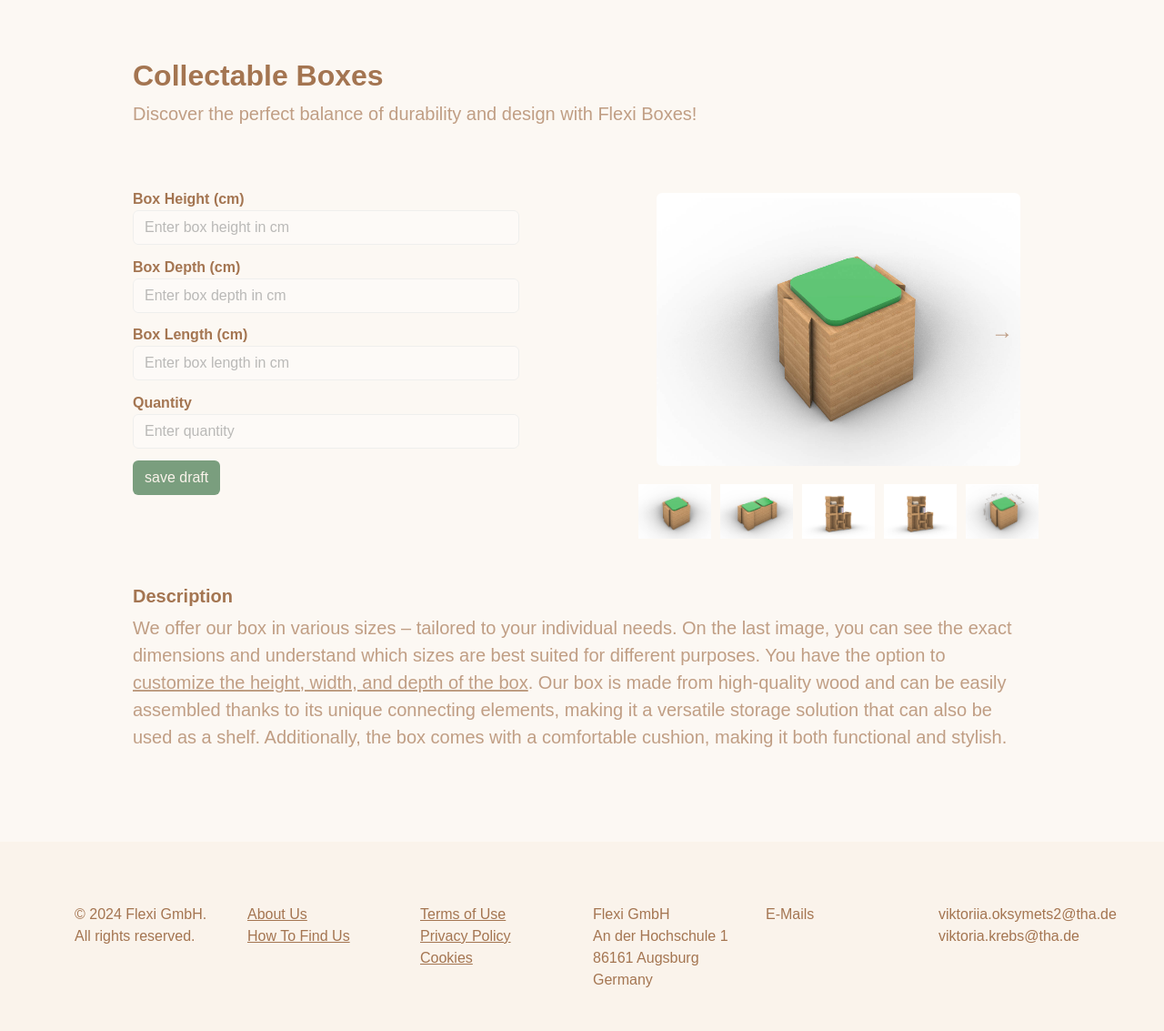
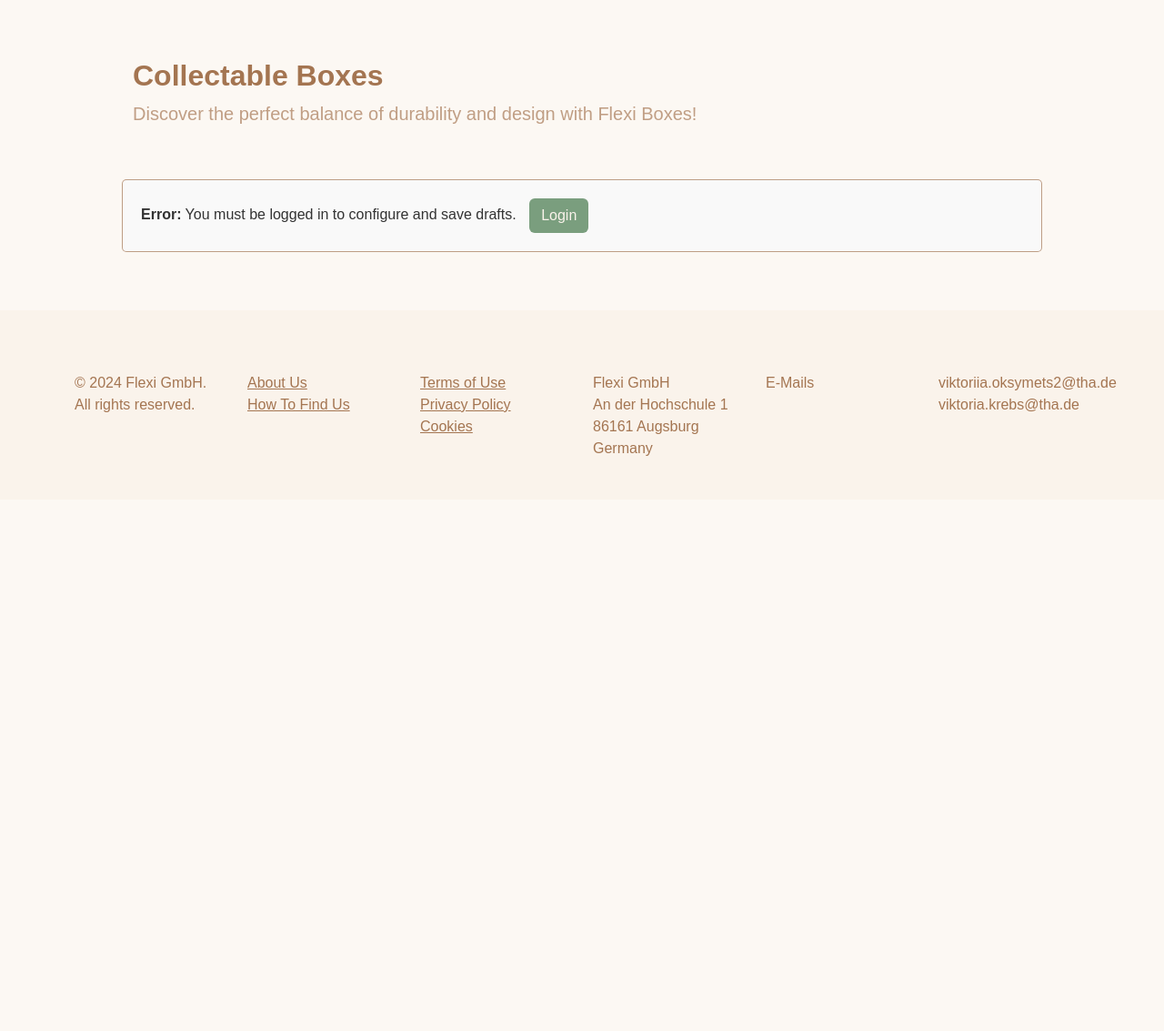
Before and after one commit to oksymetz/flexi, a Django app: page /product/box/ in a window 1280 px wide. Shown: the part 91-1224 px from the top of the page at 91% size. After the commit the page ends 592 px from the top, so only its background shows below. Run offline with Django 4.2, Linux system fonts and the light colour scheme.

Commit message:
user authentication for saving drafts/box

```diff
--- a/configurator/product/templates/product/box.html
+++ b/configurator/product/templates/product/box.html
@@ -3,18 +3,20 @@
 {% load static %}
 
 <div class="container" style="padding: 5%;">
-    <div class="container" style="padding-bottom: 2%; text-align: left; ">
+    <div class="container" style="padding-bottom: 2%; text-align: left;">
         <h2 class="h2" style="font-size: 32px;">Collectable Boxes</h2>
         <p style="font-size: 20px; color: #a47551af;">
             Discover the perfect balance of durability and design with Flexi Boxes!
         </p>
     </div>
 
-
+    {% if user.is_authenticated %}
+    <!-- If the user is logged in, show the form -->
     <div class="container" style="display: flex; justify-content: space-between; padding-top: 3%; padding-bottom: 5%;">
         <div class="col-6" style="max-width: 48%; padding-right: 5%;">
             <!-- Form Section -->
             <form action="{% url 'product:box' %}" method="post" name="box_draft" id="box">
+                {% csrf_token %}
                 <div class="form-group">
                     <label for="box_height"><strong>Box Height (cm)</strong></label>
                     <input type="number" class="form-control" name="box_height" placeholder="Enter box height in cm"
@@ -35,89 +37,19 @@
                     <input type="number" class="form-control" name="quantity" placeholder="Enter quantity" required
                            min="1">
                 </div>
-                <button type="submit" value="Submit" class="btn btn-save">save draft</button>
+                <button type="submit" value="Submit" class="btn btn-save">Save draft</button>
             </form>
         </div>
-
-        <!-- Image Section -->
-        <div style="max-width: 48%; padding-left: 5%; text-align: center;margin-top: 5px">
-            <!-- Large Image -->
-            <div style="position: relative;">
-                <img id="largeImage" src="{% static 'product/Box 1.jpg' %}"
-                     class="rounded"
-                     style="width: 100%; max-width: 400px; height: 300px; object-fit: contain;"
-                     alt="Large Box Image">
-                <!-- Next Arrow Button -->
-                <button id="nextImageBtn"
-                        style="position: absolute; top: 40%; right: 10px; transform: translateY(-50%);
-                            color: #a47551af;
-                            padding: 10px; font-size: 24px; background-color: transparent; border: none;
-                            cursor: pointer; transition: all 0.3s ease;">
-                    →
-                </button>
+    </div>
+    {% else %}
+    <!-- If the user is not logged in, show an error message -->
+    <div style="margin-top: 20px; padding: 20px; border: 1px solid #a47551af; background-color: #f9f9f9; border-radius: 5px; color: #333;">
+        <strong>Error:</strong> You must be logged in to configure and save drafts.
+        <a href="{% url 'login' %}" class="btn btn-save" style="margin-left: 10px;">Login</a>
+    </div>
+{% endif %}
 
 
-                <!-- Thumbnail Navigation -->
-                <div style="display: flex; justify-content: center; gap: 10px; padding-top: 20px;">
-                    <img src="{% static 'product/Box 1.jpg' %}" class="thumbnail"
-                         onclick="changeImage(this.src)"
-                         style="width: 20%; max-width: 80px; height: 60px; object-fit: contain; cursor: pointer;"
-                         alt="Thumbnail 1">
-                    <img src="{% static 'product/Box 3.jpg' %}" class="thumbnail"
-                         onclick="changeImage(this.src)"
-                         style="width: 20%; max-width: 80px; height: 60px; object-fit: contain; cursor: pointer;"
-                         alt="Thumbnail 2">
-                    <img src="{% static 'product/Box 4.jpg' %}" class="thumbnail"
-                         onclick="changeImage(this.src)"
-                         style="width: 20%; max-width: 80px; height: 60px; object-fit: contain; cursor: pointer;"
-                         alt="Thumbnail 3">
-                    <img src="{% static 'product/Box 5.jpg' %}" class="thumbnail"
-                         onclick="changeImage(this.src)"
-                         style="width: 20%; max-width: 80px; height: 60px; object-fit: contain; cursor: pointer;"
-                         alt="Thumbnail 4">
-                    <img src="{% static 'product/BoxMasskette.jpg' %}" class="thumbnail"
-                         onclick="changeImage(this.src)"
-                         style="width: 20%; max-width: 80px; height: 60px; object-fit: contain; cursor: pointer;"
-                         alt="Thumbnail 5">
-                </div>
-            </div>
-        </div>
-    </div>
+    <!-- The rest of the page content (images, description, etc.) remains here -->
 
-    <div class="container" style="text-align: left; padding-bottom: 2%; width: 100%;">
-        <h2 class="h2" style="font-weight: bold;font-size: 20px;">Description</h2>
-        <!-- Slogan im gleichen grauen Farbton wie der Infotext -->
-        <p style="color: #a47551af;  font-size: 20px;">We offer our box in various sizes – tailored to your individual
-            needs. On the last image, you can see the exact dimensions and understand which sizes are best suited for
-            different purposes.
-
-            You have the option to <u>customize the height, width, and depth of the box</u>. Our box is made from
-            high-quality wood and can be easily assembled thanks to its unique connecting elements, making it a
-            versatile storage solution that can also be used as a shelf.
-
-            Additionally, the box comes with a comfortable cushion, making it both functional and stylish.</p>
-    </div>
-
-    <script>
-        // JavaScript for Thumbnail Click
-        function changeImage(src) {
-            document.getElementById('largeImage').src = src;
-        }
-
-        // JavaScript for Next Button
-        let currentIndex = 0;
-        const imageSources = [
-            "{% static 'product/Box 1.jpg' %}",
-            "{% static 'product/Box 3.jpg' %}",
-            "{% static 'product/Box 4.jpg' %}",
-            "{% static 'product/Box 5.jpg' %}",
-            "{% static 'product/BoxMasskette.jpg' %}"
-        ];
-
-        document.getElementById('nextImageBtn').addEventListener('click', () => {
-            currentIndex = (currentIndex + 1) % imageSources.length; // Cycle through images
-            document.getElementById('largeImage').src = imageSources[currentIndex];
-        });
-    </script>
-
-    {% endblock %}
+{% endblock %}
--- a/configurator/product/views.py
+++ b/configurator/product/views.py
@@ -41,25 +41,26 @@ def manually(request):
 @csrf_exempt
 def configurator(request):
     context = {}
-    """View function for login page of site."""
-    if request.method == 'POST':
-        body_height = float(request.POST.get("inputBodyHeight"))
-        standingHeight = 0.125 * 5 * body_height
-        sittingHeight = 0.125 * 3.5 * body_height
+    if request.user.is_authenticated:
+        """View function for login page of site."""
+        if request.method == 'POST':
+            body_height = float(request.POST.get("inputBodyHeight"))
+            standingHeight = 0.125 * 5 * body_height
+            sittingHeight = 0.125 * 3.5 * body_height
 
-        draft = Draft(
-            body_height=float(request.POST.get("inputBodyHeight")),  # Body height
-            stand_height=standingHeight,  # Stand height
-            sitting_height=sittingHeight,  # Sitting height
-            width=request.POST.get("depth"),  # Width
-            length=request.POST.get("length"),
-            material_id=1,  # wood
-            product_id=1,  # table
-            user_id=request.user.id,
-            quantity=request.POST.get("quantity"),
-        )
-        draft.save()
-        return render(request, 'product/draft_saved.html', context=context)
+            draft = Draft(
+                body_height=float(request.POST.get("inputBodyHeight")),  # Body height
+                stand_height=standingHeight,  # Stand height
+                sitting_height=sittingHeight,  # Sitting height
+                width=request.POST.get("depth"),  # Width
+                length=request.POST.get("length"),
+                material_id=1,  # wood
+                product_id=1,  # table
+                user_id=request.user.id,
+                quantity=request.POST.get("quantity"),
+            )
+            draft.save()
+            return render(request, 'product/draft_saved.html', context=context)
 
     # Render the HTML template index.html with the data in the context variable
     return render(request, 'product/configurator.html', context=context)
@@ -68,19 +69,20 @@ def configurator(request):
 @csrf_exempt
 def box(request):
     context = {}
-    """View function for login page of site."""
-    if request.method == 'POST':
-        box = Box(
-            box_height=request.POST.get("box_height"),  # Sitting height
-            box_length=request.POST.get("box_length"),  # Width
-            box_depth=request.POST.get("box_depth"),
-            material_id=1,  # wood
-            product_id=2,  # table
-            user_id=request.user.id,
-            quantity=request.POST.get("quantity"),
-        )
-        box.save()
-        return render(request, 'product/draft_saved.html', context=context)
+    if request.user.is_authenticated:
+        """View function for login page of site."""
+        if request.method == 'POST':
+            box = Box(
+                box_height=request.POST.get("box_height"),  # Sitting height
+                box_length=request.POST.get("box_length"),  # Width
+                box_depth=request.POST.get("box_depth"),
+                material_id=1,  # wood
+                product_id=2,  # table
+                user_id=request.user.id,
+                quantity=request.POST.get("quantity"),
+            )
+            box.save()
+            return render(request, 'product/draft_saved.html', context=context)
 
     # Render the HTML template index.html with the data in the context variable
     return render(request, 'product/box.html', context=context)
```
Also changed, not shown: configurator/product/templates/product/configurator.html (+24 -9 lines), configurator/db.sqlite3.
